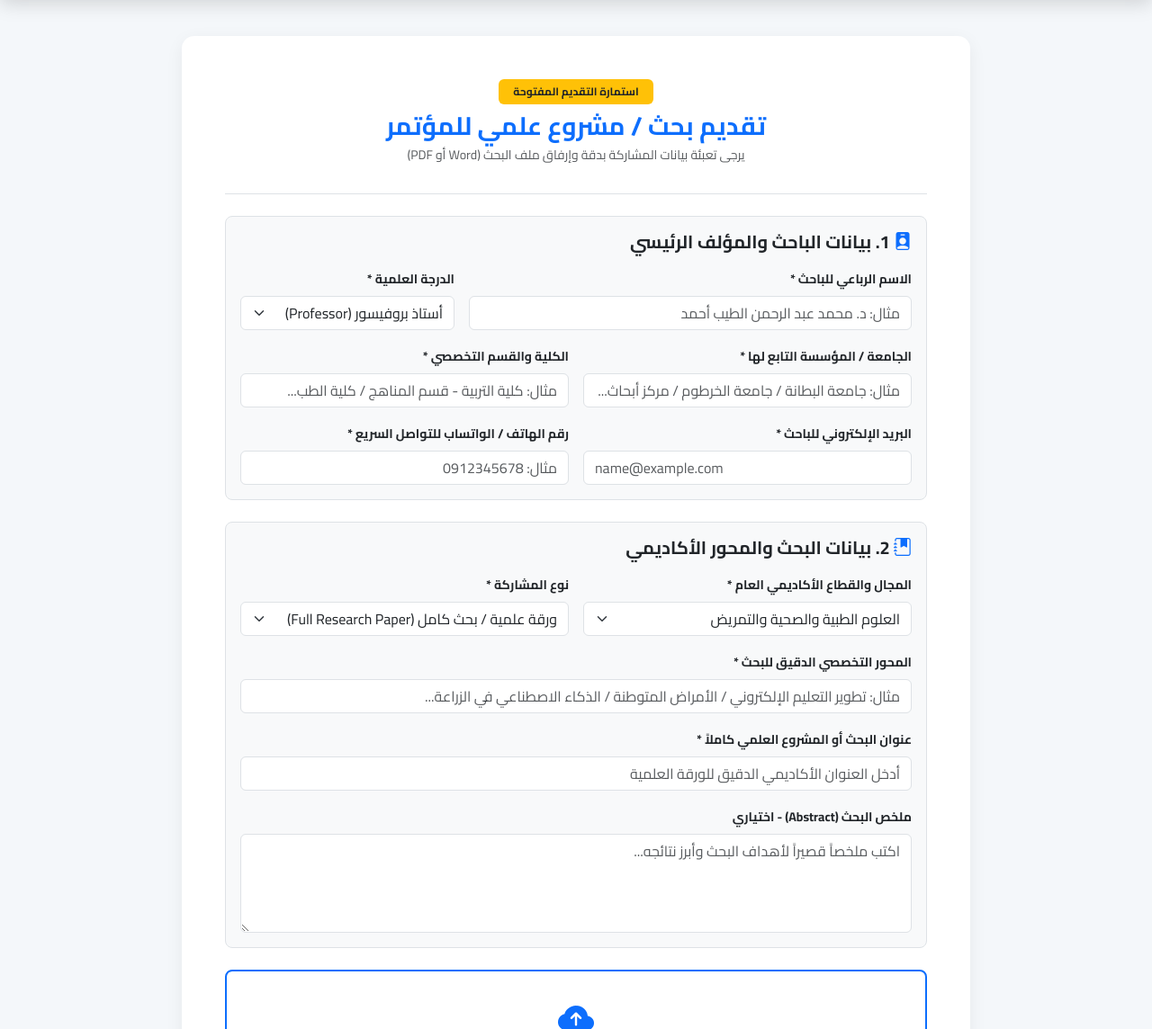
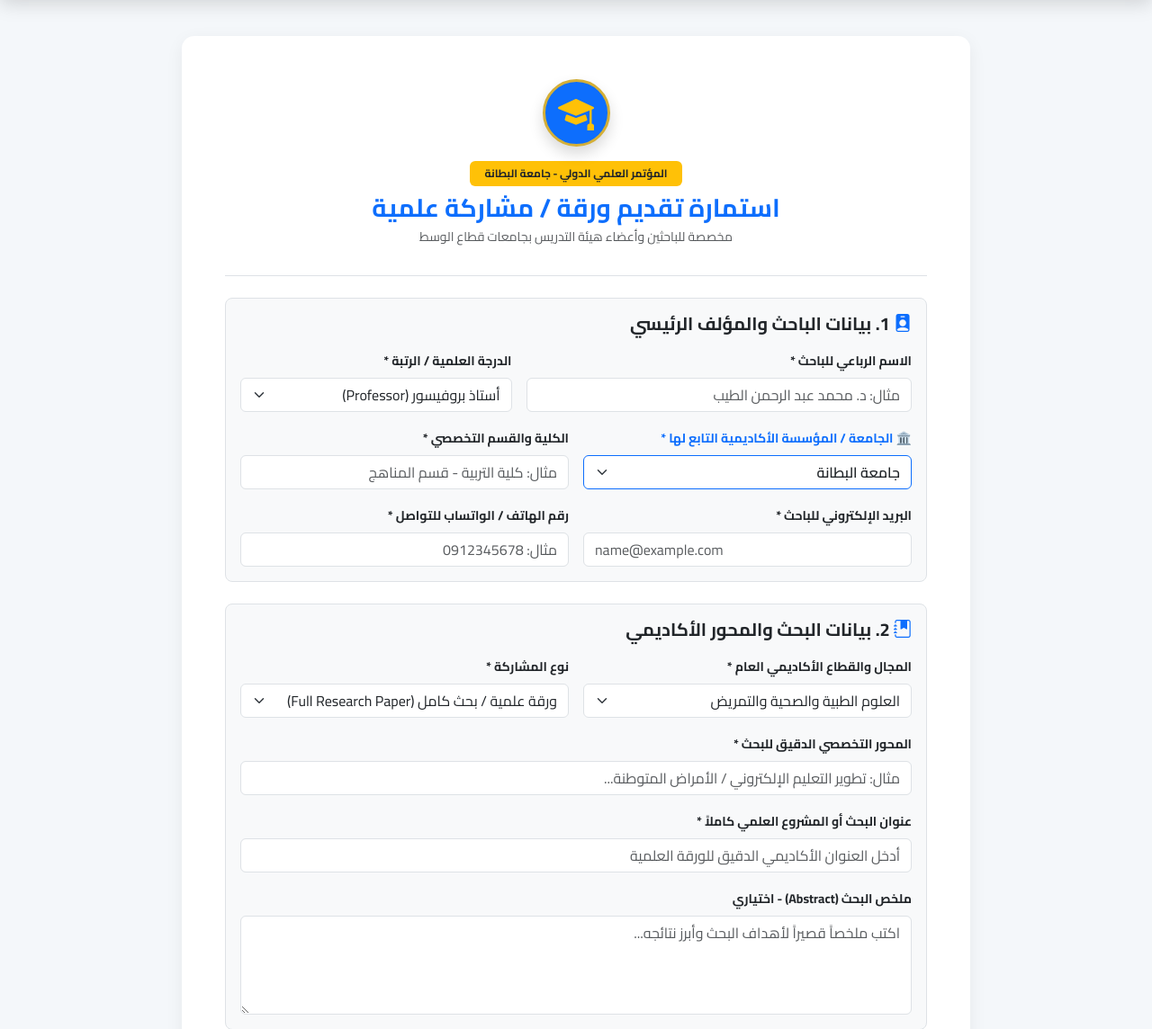
Before and after one commit to altayebawab024-code/conference-portal, a Django app: page /submit/ in a window 1280 px wide. Shown: the part 79-1223 px from the top of the page at 90% size. Run offline with Django 5.2, Linux system fonts and the light colour scheme.

Commit message:
Update submit.html

```diff
--- a/templates/submissions/submit.html
+++ b/templates/submissions/submit.html
@@ -7,10 +7,14 @@
 
     <div class="card card-custom p-4 p-md-5">
 
+        <!-- ترويسة الاستمارة الرسمية -->
         <div class="text-center mb-4 pb-3 border-bottom">
-            <span class="badge bg-warning text-dark fw-bold px-3 py-2 mb-2">استمارة التقديم المفتوحة</span>
-            <h3 class="fw-bold text-primary mb-1">تقديم بحث / مشروع علمي للمؤتمر</h3>
-            <p class="text-muted small">يرجى تعبئة بيانات المشاركة بدقة وإرفاق ملف البحث (Word أو PDF)</p>
+            <div class="d-inline-flex align-items-center justify-content-center bg-primary text-warning rounded-circle mb-3 shadow" style="width: 75px; height: 75px; border: 3px solid #d4af37;">
+                <i class="bi bi-mortarboard-fill fs-1"></i>
+            </div>
+            <span class="badge bg-warning text-dark fw-bold px-3 py-2 mb-2 d-block mx-auto" style="width: fit-content;">المؤتمر العلمي الدولي - جامعة البطانة</span>
+            <h3 class="fw-bold text-primary mb-1">استمارة تقديم ورقة / مشاركة علمية</h3>
+            <p class="text-muted small">مخصصة للباحثين وأعضاء هيئة التدريس بجامعات قطاع الوسط</p>
         </div>
 
         <form method="post" enctype="multipart/form-data">
@@ -21,13 +25,13 @@
                 <h5 class="fw-bold text-dark mb-3"><i class="bi bi-person-badge-fill text-primary"></i> 1. بيانات الباحث والمؤلف الرئيسي</h5>
 
                 <div class="row g-3">
-                    <div class="col-md-8">
+                    <div class="col-md-7">
                         <label class="form-label small fw-bold">الاسم الرباعي للباحث *</label>
-                        <input type="text" name="author_name" class="form-control" required placeholder="مثال: د. محمد عبد الرحمن الطيب أحمد">
+                        <input type="text" name="author_name" class="form-control" required placeholder="مثال: د. محمد عبد الرحمن الطيب">
                     </div>
 
-                    <div class="col-md-4">
-                        <label class="form-label small fw-bold">الدرجة العلمية *</label>
+                    <div class="col-md-5">
+                        <label class="form-label small fw-bold">الدرجة العلمية / الرتبة *</label>
                         <select name="academic_degree" class="form-select" required>
                             {% for code, label in academic_degrees %}
                                 <option value="{{ code }}">{{ label }}</option>
@@ -35,14 +39,19 @@
                         </select>
                     </div>
 
+                    <!-- قائمة الجامعات المنسدلة -->
                     <div class="col-md-6">
-                        <label class="form-label small fw-bold">الجامعة / المؤسسة التابع لها *</label>
-                        <input type="text" name="university" class="form-control" required placeholder="مثال: جامعة البطانة / جامعة الخرطوم / مركز أبحاث...">
+                        <label class="form-label small fw-bold text-primary">🏛️ الجامعة / المؤسسة الأكاديمية التابع لها *</label>
+                        <select name="university" class="form-select border-primary fw-semibold" required>
+                            {% for code, label in universities %}
+                                <option value="{{ code }}">{{ label }}</option>
+                            {% endfor %}
+                        </select>
                     </div>
 
                     <div class="col-md-6">
                         <label class="form-label small fw-bold">الكلية والقسم التخصصي *</label>
-                        <input type="text" name="faculty_and_dept" class="form-control" required placeholder="مثال: كلية التربية - قسم المناهج / كلية الطب...">
+                        <input type="text" name="faculty_and_dept" class="form-control" required placeholder="مثال: كلية التربية - قسم المناهج">
                     </div>
 
                     <div class="col-md-6">
@@ -51,7 +60,7 @@
                     </div>
 
                     <div class="col-md-6">
-                        <label class="form-label small fw-bold">رقم الهاتف / الواتساب للتواصل السريع *</label>
+                        <label class="form-label small fw-bold">رقم الهاتف / الواتساب للتواصل *</label>
                         <input type="text" name="phone" class="form-control" required placeholder="مثال: 0912345678">
                     </div>
                 </div>
@@ -82,7 +91,7 @@
 
                     <div class="col-12">
                         <label class="form-label small fw-bold">المحور التخصصي الدقيق للبحث *</label>
-                        <input type="text" name="research_track" class="form-control" required placeholder="مثال: تطوير التعليم الإلكتروني / الأمراض المتوطنة / الذكاء الاصطناعي في الزراعة...">
+                        <input type="text" name="research_track" class="form-control" required placeholder="مثال: تطوير التعليم الإلكتروني / الأمراض المتوطنة...">
                     </div>
 
                     <div class="col-12">
```
